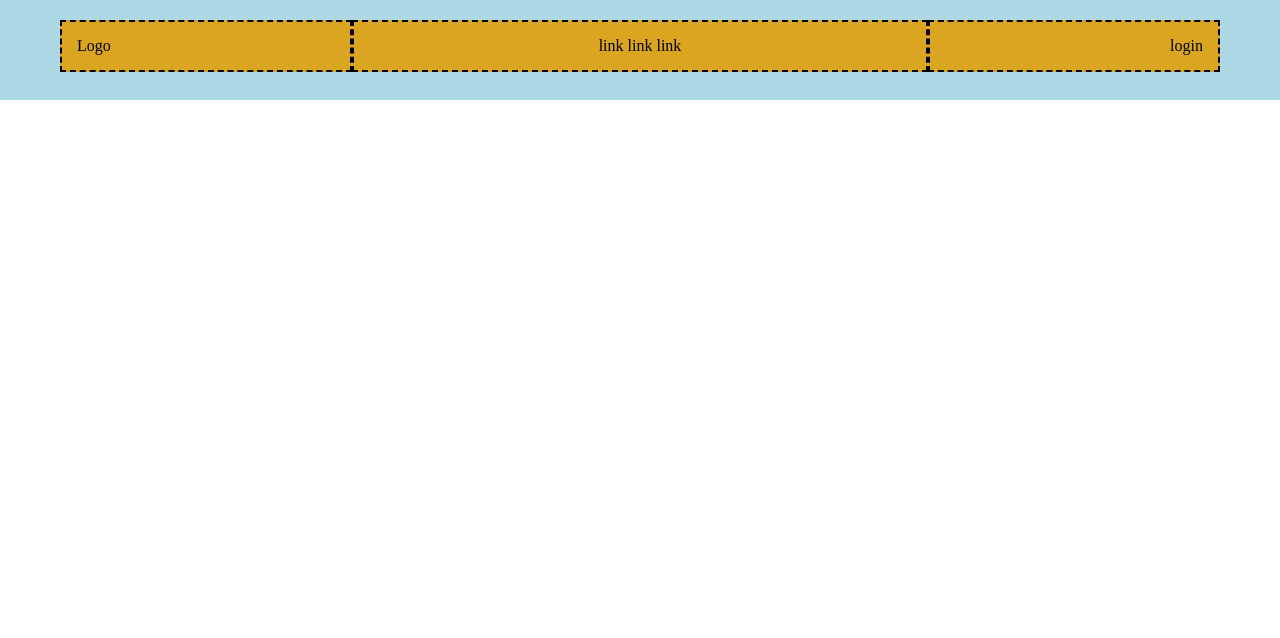
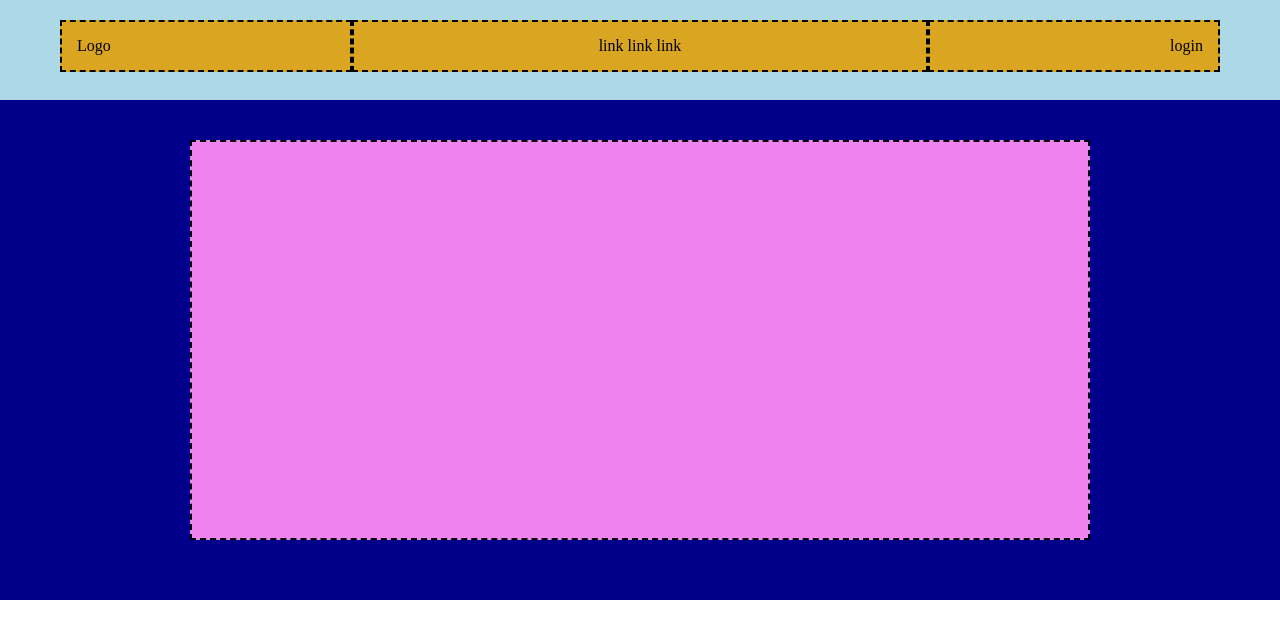
Before and after one commit to domenicatonziello/htmlcss-struttura-discord, a plain HTML site: page index.html in a window 1280 px wide. Drawn offline with Linux system fonts and the light colour scheme.

Commit message:
3 step header

```diff
--- a/index.html
+++ b/index.html
@@ -18,8 +18,8 @@
             </nav>
         </div>
     </header>
-    <div >
-
+    <div class="blue-backg">
+        <div class=" container pink"></div>
     </div>
     <main>
         <div class="container">
--- a/style.css
+++ b/style.css
@@ -37,3 +37,14 @@ nav{
 .right-col{
     text-align: right;
 }
+.blue-backg{
+    background-color: rgb(0, 0, 139);
+    height: 500px;
+    padding: 40px 100px;
+}
+.pink{
+    background-color: rgb(238,130,238);
+    border: 2px dashed black;
+    width: 900px;
+    height: 400px;
+}
```
